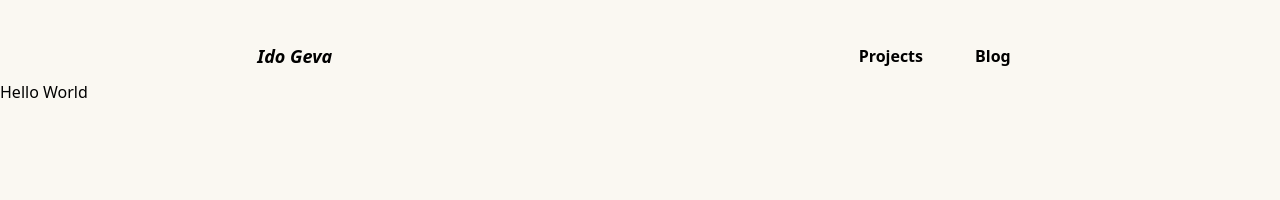
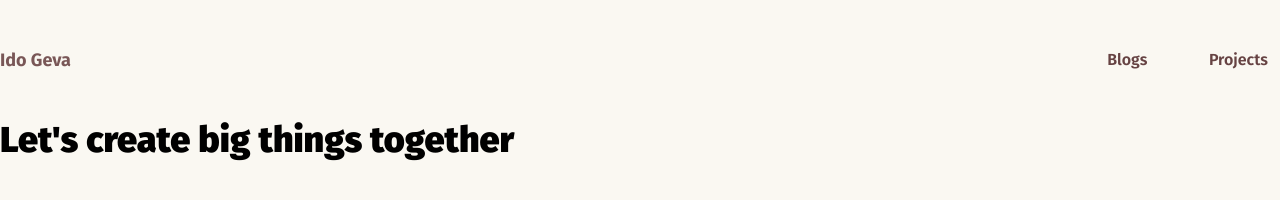
Before and after one commit to DipsDev/dipsdev.github.io, an Astro site: page / in a window 1280 px wide. Built offline with nearby package versions, Linux system fonts and the light colour scheme; Astro itself is replaced by a stand-in of ours.

Commit message:
add fonts

```diff
--- a/package.json
+++ b/package.json
@@ -10,6 +10,7 @@
   },
   "dependencies": {
     "@astrojs/tailwind": "^5.1.4",
+    "@fontsource/fira-sans": "^5.1.1",
     "astro": "^5.1.2",
     "tailwindcss": "^3.4.17"
   }
--- a/src/components/Navbar.astro
+++ b/src/components/Navbar.astro
@@ -2,17 +2,15 @@
 
 ---
 
-<div
-  class="container md:px-0 px-5 mx-auto w-full flex flex-row items-center justify-between md:justify-around pt-10 p-2"
->
-  <h3 class="text-lg font-bold text-black italic">Ido Geva</h3><ul
-    class="flex flex-row items-center justify-center gap-7 font-semibold text-black"
-  >
-    <a href="#freelance">
-      <li class="hover:bg-dark-accent px-3 rounded py-1">Projects</li>
+<div class="mx-auto max-w-screen-xl flex flex-row items-center justify-between py-10 text-bright">
+  <h3 class="text-lg font-bold text-accent">Ido Geva</h3>
+
+  <div class="grid grid-cols-2 grid-rows-1 gap-7 font-semibold">
+    <a href="#freelance" class="hover:text-dark rounded px-3 py-2 w-full text-center">
+      Blogs
     </a>
-    <a href="#blog">
-      <li class="hover:bg-dark-accent px-3 rounded py-1">Blog</li>
+    <a href="#blog" class="hover:text-dark rounded px-3 py-2 w-full text-center">
+      Projects
     </a>
-  </ul>
+  </div>
 </div>
--- a/src/layouts/Layout.astro
+++ b/src/layouts/Layout.astro
@@ -1,5 +1,10 @@
 ---
 import Navbar from "../components/Navbar.astro";
+import '@fontsource/fira-sans/400.css';
+import '@fontsource/fira-sans/500.css';
+import '@fontsource/fira-sans/600.css';
+import '@fontsource/fira-sans/700.css';
+import '@fontsource/fira-sans/900.css';
 ---
 
 <!doctype html>
@@ -13,7 +18,9 @@ import Navbar from "../components/Navbar.astro";
 	</head>
 	<body>
 		<Navbar />
-		<slot />
+		<main class="max-w-screen-xl mx-auto">
+			<slot />
+		</main>
 	</body>
 </html>
 
@@ -24,5 +31,6 @@ import Navbar from "../components/Navbar.astro";
 		width: 100%;
 		height: 100%;
 		background-color: #FAF8F2;
+		font-family: 'Fira Sans', sans-serif;
 	}
 </style>
--- a/src/pages/index.astro
+++ b/src/pages/index.astro
@@ -6,5 +6,7 @@ import Layout from '../layouts/Layout.astro';
 ---
 
 <Layout>
-	<h1> Hello World</h1>
+	<div class="">
+		<h1 class="text-4xl font-black">Let's create big things together</h1>
+	</div>
 </Layout>
--- a/tailwind.config.mjs
+++ b/tailwind.config.mjs
@@ -4,7 +4,9 @@ export default {
 	theme: {
 		extend: {
 			colors: {
-				'main-accent': '#D6C0A1',
+				'accent': '#795757',
+				'bright': '#664343',
+				'dark': '#3D3D3D',
 			}
 		},
 	},
```
Also changed, not shown: 1 other file.
